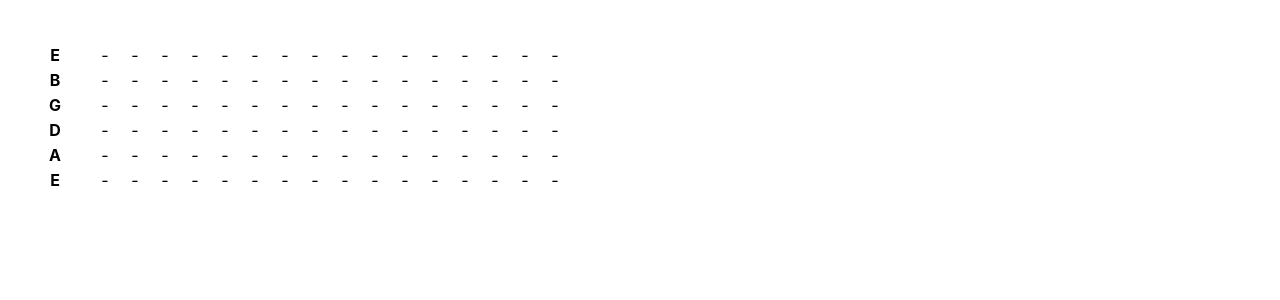
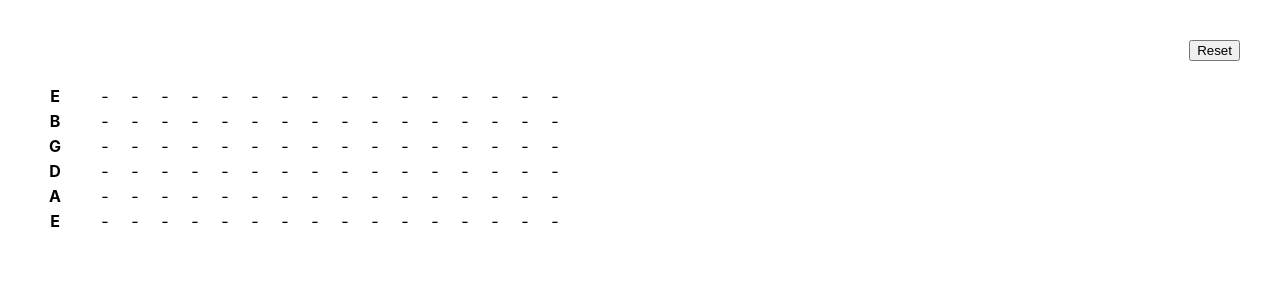
Before and after one commit to fmodica/tablature-react, a React (Create React App) app: page / in a window 1280 px wide. Shown: the top 300 px of the page. Built offline with nearby package versions, Linux system fonts and the light colour scheme.

Commit message:
Added a reset button

```diff
--- a/src/App.css
+++ b/src/App.css
@@ -2,3 +2,9 @@
   overflow: hidden;
   padding: 40px;
 }
+
+.app .reset-btn {
+  float: right;
+  margin-bottom: 20px;
+  cursor: pointer;
+}
--- a/src/App.tsx
+++ b/src/App.tsx
@@ -8,44 +8,14 @@ export default class App extends Component<IAppProps, IAppState> {
   constructor(props: IAppProps) {
     super(props);
 
-    this.state = {
-      isFocused: false,
-      chords: this.getEmptyChords(16, 6),
-      focusedNote: {
-        chordIndex: 0,
-        stringIndex: 0
-      },
-      tuning: [
-        { letter: NoteLetter.E, octave: 4 },
-        { letter: NoteLetter.B, octave: 3 },
-        { letter: NoteLetter.G, octave: 3 },
-        { letter: NoteLetter.D, octave: 3 },
-        { letter: NoteLetter.A, octave: 2 },
-        { letter: NoteLetter.E, octave: 2 },
-      ],
-      maxFretNum: 24,
-      mapFromNoteLetterEnumToString: new Map(
-        [
-          [NoteLetter.Aflat, 'Ab'],
-          [NoteLetter.A, 'A'],
-          [NoteLetter.Bflat, 'Bb'],
-          [NoteLetter.B, 'B'],
-          [NoteLetter.C, 'C'],
-          [NoteLetter.Dflat, 'C#'],
-          [NoteLetter.D, 'D'],
-          [NoteLetter.Eflat, 'Eb'],
-          [NoteLetter.E, 'E'],
-          [NoteLetter.F, 'F'],
-          [NoteLetter.Gflat, 'F#'],
-          [NoteLetter.G, 'G']
-        ]
-      )
-    };
+    this.state = this.getInitialState();
   }
 
   render(): JSX.Element {
     return (
       <div className="app">
+        <button className='reset-btn' onClick={this.onReset}>Reset</button>
+
         <Tablature
           chords={this.state.chords}
           tuning={this.state.tuning}
@@ -93,6 +63,47 @@ export default class App extends Component<IAppProps, IAppState> {
 
   onNoteRightClick = (noteClicked: ITabNoteLocation, e: React.MouseEvent): void => { }
 
+  onReset = (): void => {
+    window.localStorage.removeItem(this.tabsKey);
+    this.setState(this.getInitialState());
+  }
+
+  private getInitialState(): IAppState {
+    return {
+      isFocused: false,
+      chords: this.getEmptyChords(16, 6),
+      focusedNote: {
+        chordIndex: 0,
+        stringIndex: 0
+      },
+      tuning: [
+        { letter: NoteLetter.E, octave: 4 },
+        { letter: NoteLetter.B, octave: 3 },
+        { letter: NoteLetter.G, octave: 3 },
+        { letter: NoteLetter.D, octave: 3 },
+        { letter: NoteLetter.A, octave: 2 },
+        { letter: NoteLetter.E, octave: 2 },
+      ],
+      maxFretNum: 24,
+      mapFromNoteLetterEnumToString: new Map(
+        [
+          [NoteLetter.Aflat, 'Ab'],
+          [NoteLetter.A, 'A'],
+          [NoteLetter.Bflat, 'Bb'],
+          [NoteLetter.B, 'B'],
+          [NoteLetter.C, 'C'],
+          [NoteLetter.Dflat, 'C#'],
+          [NoteLetter.D, 'D'],
+          [NoteLetter.Eflat, 'Eb'],
+          [NoteLetter.E, 'E'],
+          [NoteLetter.F, 'F'],
+          [NoteLetter.Gflat, 'F#'],
+          [NoteLetter.G, 'G']
+        ]
+      )
+    };
+  }
+
   private getEmptyChords(numChords: number, numFrets: number): null[][] {
     return new Array(numChords).fill(this.getAllNulls(numFrets));
   }
```
